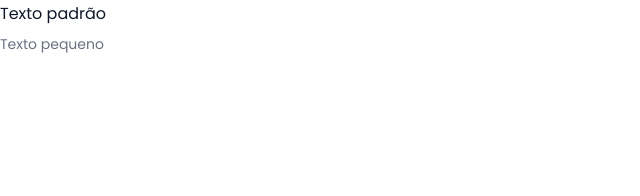
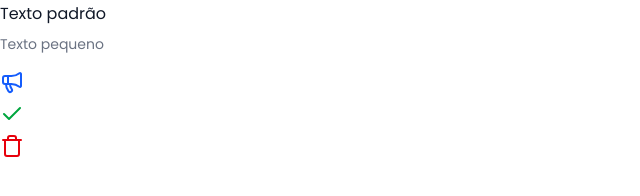
Before and after one commit to FelipeDuan/sistema-reclamacao-front, a React (Vite) app: page / in a window 1280 px wide. Shown: the part 146-342 px from the top of the page, without its empty margins (0-640 px from the left). Built offline with nearby package versions, Linux system fonts and the light colour scheme.

Commit message:
feat: create Icon component

```diff
--- a/package.json
+++ b/package.json
@@ -12,6 +12,7 @@
   "dependencies": {
     "@tailwindcss/vite": "^4.1.11",
     "class-variance-authority": "^0.7.1",
+    "lucide-react": "^0.525.0",
     "react": "^19.1.0",
     "react-dom": "^19.1.0",
     "tailwindcss": "^4.1.11"
@@ -27,6 +28,7 @@
     "globals": "^16.3.0",
     "typescript": "~5.8.3",
     "typescript-eslint": "^8.35.1",
-    "vite": "^7.0.4"
+    "vite": "^7.0.4",
+    "vite-plugin-svgr": "^4.3.0"
   }
 }
--- a/src/App.tsx
+++ b/src/App.tsx
@@ -1,3 +1,5 @@
+import { Check, Megaphone, Trash } from "lucide-react";
+import { Icon } from "./components/ui/icon";
 import { Text } from "./components/ui/text";
 
 export default function App() {
@@ -19,6 +21,12 @@ export default function App() {
             Texto pequeno
           </Text>
         </div>
+
+        <div className="flex flex-col gap-2">
+          <Icon svg={Megaphone} color={"primary"} />
+          <Icon svg={Check} color={"sucess"} />
+          <Icon svg={Trash} color={"danger"} />
+        </div>
       </div>
     </>
   );
--- /dev/null
+++ b/src/components/ui/icon.tsx
@@ -0,0 +1,48 @@
+import { cva, cx, type VariantProps } from "class-variance-authority";
+
+export const iconVariants = cva("", {
+  variants: {
+    size: {
+      sm: "w-4 h-6",
+      md: "w-6 h-6",
+      lg: "w-8 h-8",
+    },
+    color: {
+      default: "text-gray-600",
+      primary: "text-blue-600",
+      danger: "text-red-600",
+      sucess: "text-green-600",
+    },
+    animate: {
+      true: "animate-spin",
+      false: "",
+    },
+  },
+  defaultVariants: {
+    size: "md",
+    color: "default",
+    animate: false,
+  },
+});
+
+interface IconProps
+  extends Omit<React.ComponentProps<"svg">, "color">,
+    VariantProps<typeof iconVariants> {
+  svg: React.FC<React.ComponentProps<"svg">>;
+}
+
+export function Icon({
+  svg: SvgComponent,
+  size,
+  color,
+  animate,
+  className,
+  ...props
+}: IconProps) {
+  return (
+    <SvgComponent
+      className={cx(iconVariants({ size, color, animate }), className)}
+      {...props}
+    />
+  );
+}
--- a/src/components/ui/text.tsx
+++ b/src/components/ui/text.tsx
@@ -15,6 +15,7 @@ export const textVariants = cva("font-sans", {
       muted: "text-gray-500",
       primary: "text-blue-600",
       danger: "text-red-600",
+      sucess: "text-green-600",
     },
     align: {
       left: "text-left",
```
Also changed, not shown: 1 other file (tests, documents, lock files or other folders).
